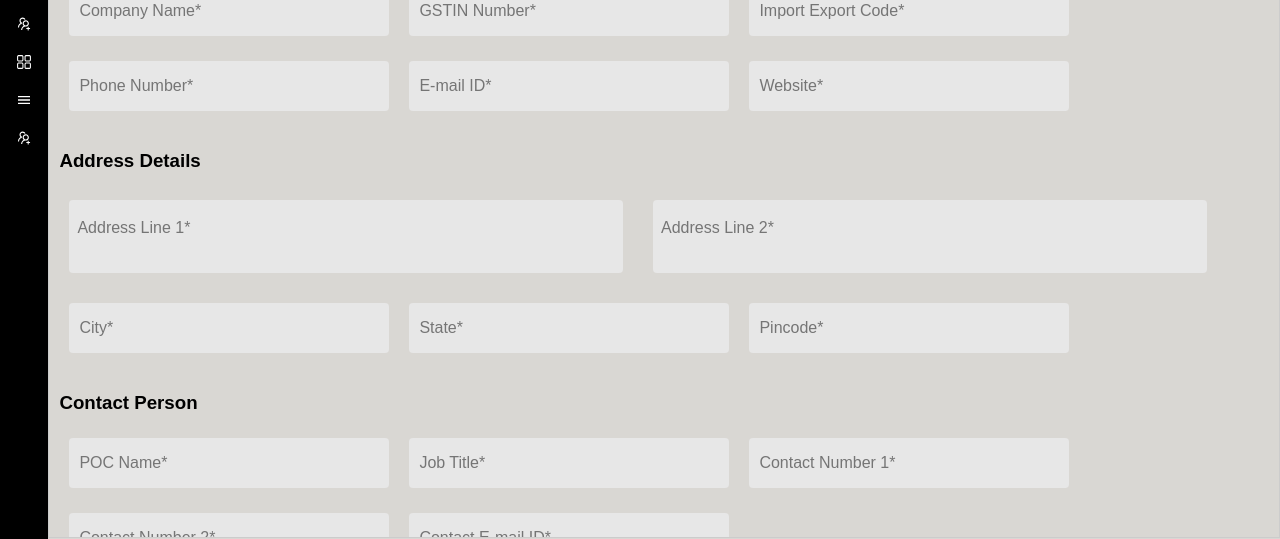
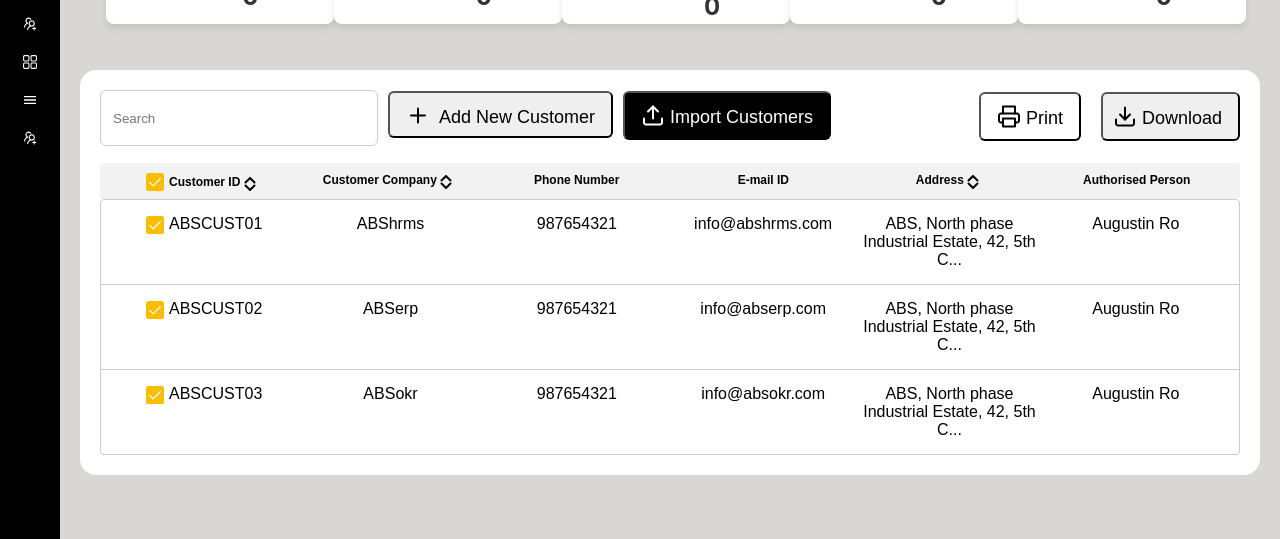
Before and after one commit to NAVEED476/abshrms-task, a React (Create React App) app: page / in a window 1280 px wide. Shown: the part 236-775 px from the top of the page. Built offline with nearby package versions, Linux system fonts and the light colour scheme.

Commit message:
opcaity removed

```diff
--- a/src/App.js
+++ b/src/App.js
@@ -9,14 +9,14 @@ import AddCustomer from "./components/AddCustomer";
 function App() {
   return (
     <div className="App">
-      {/* <div className="" style={{ display: "flex" }}>
+      <div className="" style={{ display: "flex" }}>
         <Sidebar />
         <div>
           <Navbar />
           <CustomerCreation />
           <CustomerList/>
         </div>
-      </div> */}
+      </div>
       <div className="" style={{ display: "flex" }}>
         <Sidebar />
         <div>
--- a/src/components/AddCustomer.css
+++ b/src/components/AddCustomer.css
@@ -134,7 +134,6 @@
     padding: 10px;
     gap: 10px;
     border-radius: 4px;
-    opacity: 0px;
     background: #E7E7E7;
     font-size: 16px;
     margin: 5px 10px;
--- a/src/components/CustomerList.css
+++ b/src/components/CustomerList.css
@@ -25,13 +25,12 @@
     margin-bottom: -3px;
 }
 .add-customer-btn {
-  width: Hug (243px) px;
-  height: Hug (47px) px;
+  width:  243px px;
+  height: 47px;
   padding: 10px 16px 10px 16px;
   gap: 10px;
   border-radius: 6px;
   border: 1px 0px 0px 0px;
-  opacity: 0px;
   margin-right: 10px;
   font-size: 18px;
   font-weight: 500;
@@ -49,7 +48,6 @@
   padding: 10px 16px 10px 16px;
   gap: 10px;
   border-radius: 6px;
-  opacity: 0px;
   background: #000000;
   color: white;
   font-weight: 500;
@@ -62,7 +60,6 @@
   gap: 10px;
   border-radius: 6px;
   border: 1px 0px 0px 0px;
-  opacity: 0px;
   background: #ffffff;
   color: #000000;
   font-size: 18px;
@@ -75,7 +72,6 @@
   gap: 10px;
   border-radius: 6px;
   border: 1px 0px 0px 0px;
-  opacity: 0px;
   font-size: 18px;
   text-align: center;
   margin-left: 10px;
```
